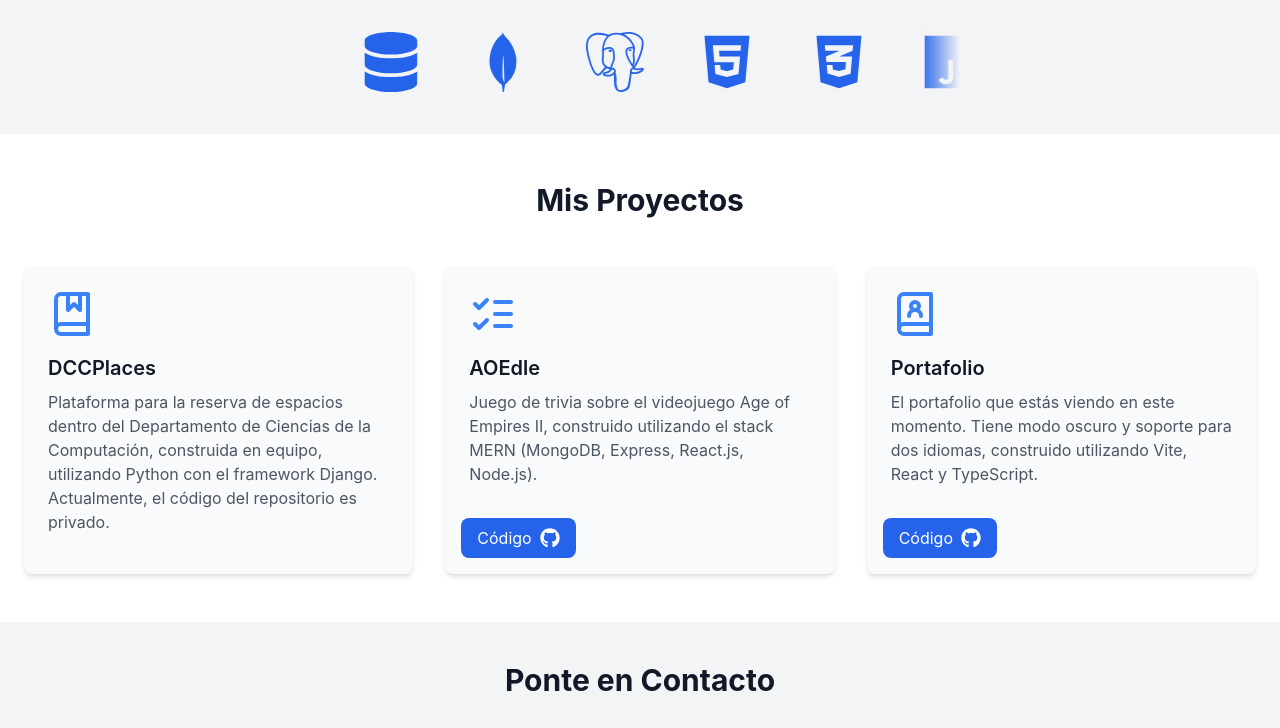
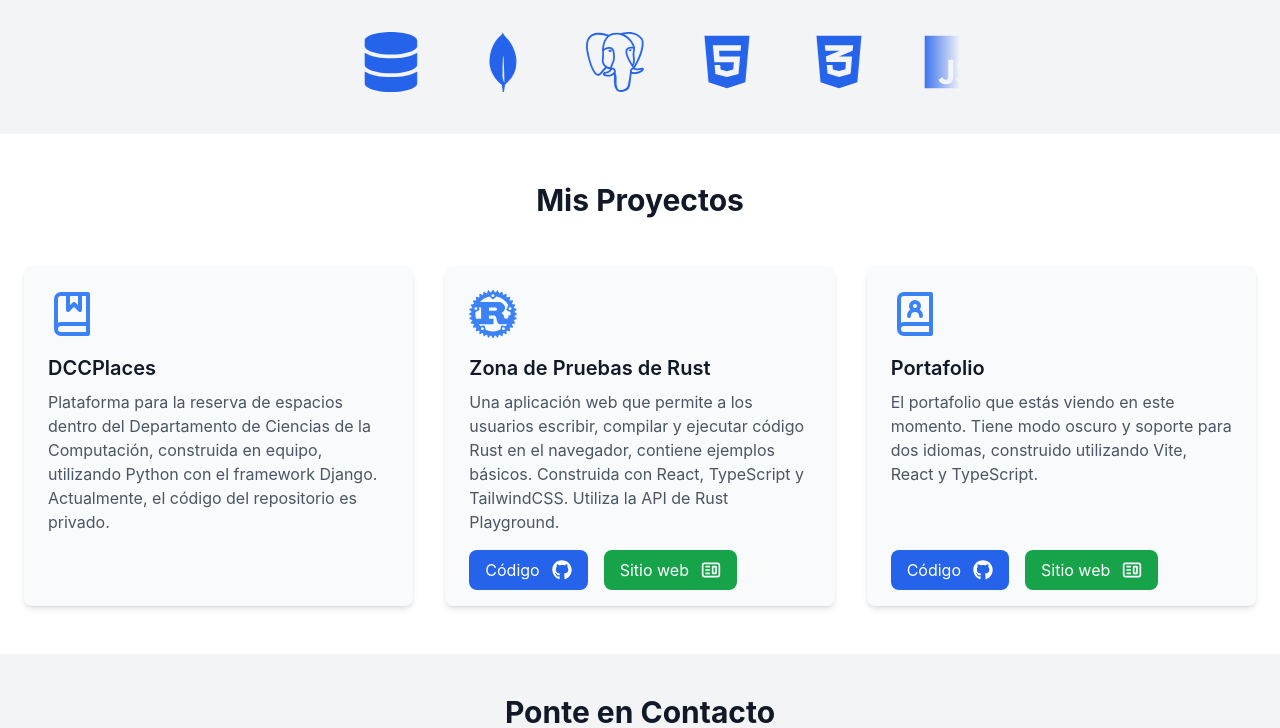
Before and after one commit to fgonzalezurriola/Portfolio-React-Vite, a React (Vite) app: page / in a window 1280 px wide. Shown: the part 846-1574 px from the top of the page. Built offline with nearby package versions, Linux system fonts and the light colour scheme.

Commit message:
Refactor Updated middle project to an actual project

```diff
--- a/src/components/Projects.tsx
+++ b/src/components/Projects.tsx
@@ -1,7 +1,8 @@
 import React from 'react';
 import { useTranslation } from 'react-i18next';
-import { BookMarked, ListChecks, BookUser } from 'lucide-react';
-import { FaGithub } from 'react-icons/fa';
+import { BookMarked, BookUser } from 'lucide-react';
+import { FaGithub, FaRust } from 'react-icons/fa';
+import { CgWebsite } from "react-icons/cg";
 
 const Projects: React.FC = () => {
   const { t } = useTranslation();
@@ -11,19 +12,22 @@ const Projects: React.FC = () => {
       icon: BookMarked,
       title: 'projects.project1.title',
       description: 'projects.project1.description',
-      githubLink: ''
+      githubLink: '',
+      deploy: ''
     },
     {
-      icon: ListChecks,
+      icon: FaRust,
       title: 'projects.project2.title',
       description: 'projects.project2.description',
-      githubLink: 'https://github.com/fgonzalezurriola/Projecto-Express'
+      githubLink: 'https://github.com/fgonzalezurriola/Zona-de-Pruebas-de-Rust',
+      deploy: 'https://zona-de-pruebas-de-rust.vercel.app/'
     },
     {
       icon: BookUser,
       title: 'projects.project3.title',
       description: 'projects.project3.description',
-      githubLink: 'https://github.com/fgonzalezurriola/Portfolio-React-Vite'
+      githubLink: 'https://github.com/fgonzalezurriola/Portfolio-React-Vite',
+      deploy: 'https://users.dcc.uchile.cl/~fragonza/'
     }
   ];
 
@@ -39,20 +43,36 @@ const Projects: React.FC = () => {
             >
               <project.icon size={48} className="text-blue-500 mb-4" />
               <h3 className="text-xl font-semibold mb-2">{t(project.title)}</h3>
-              <p className="text-gray-600 dark:text-gray-300 mb-4">{t(project.description)}</p>
+              <p className="text-gray-600 dark:text-gray-300 mb-12">{t(project.description)}</p>
 
+              <div className="flex justify-start items-end absolute bottom-4 left-4 right-4">
               {/* Gh button only if the link is defined */}
               {project.githubLink && (
                 <a
                   href={project.githubLink}
                   target="_blank"
                   rel="noopener noreferrer"
-                  className="absolute bottom-4 left-4 z-10 inline-flex items-center px-4 py-2 bg-blue-600 text-white rounded-lg hover:bg-blue-700 transition-colors duration-300"
+                  className="inline-flex mx-2 items-center px-4 py-2 bg-blue-600 text-white rounded-lg hover:bg-blue-700 transition-colors duration-300"
                 >
-                  Código
-                  <FaGithub className="ml-2" size={20} />
+                  {t('projects.code')}
+                  <FaGithub className="ml-3" size={20} />
                 </a>
               )}
+
+              {/* Deploy button only if the link is defined */}
+              {project.deploy && (
+                <a
+                  href={project.deploy}
+                  target="_blank"
+                  rel="noopener noreferrer"
+                  className="inline-flex mx-2 items-center px-4 py-2 bg-green-600 text-white rounded-lg hover:bg-green-700 transition-colors duration-300"
+                >
+                  {t('projects.deployed')}
+                  <CgWebsite className="ml-3" size={20} />
+                </a>
+              )}
+              </div>
+
             </div>
           ))}
         </div>
--- a/src/components/TechnologyCarousel.tsx
+++ b/src/components/TechnologyCarousel.tsx
@@ -17,7 +17,7 @@ const technologies = [
 ];
 
 const TechnologyCarousel: React.FC = () => {
-  const doubledTechnologies = [...technologies, ...technologies, ...technologies, ...technologies, ...technologies];
+  const doubledTechnologies = Array(12).fill(technologies).flat();
 
   return (
     <div className="relative h-20 overflow-hidden w-1/2 mx-auto mb-2">
--- a/src/locales/en.json
+++ b/src/locales/en.json
@@ -22,15 +22,18 @@
     "project1": {
       "title": "DCCPlaces",
       "description": "A platform for reserving spaces within the Department of Computer Science, developed as part of a team using Python and the Django framework. Currently, the repository is private."
+
     },
     "project2": {
-      "title": "AOEdle",
-      "description": "A trivia game based on the video game Age of Empires II, built using the MERN stack (MongoDB, Express, React.js, Node.js)."
+      "title": "Rust Playground",
+      "description": "A web application that allows users to write, compile, and run Rust code in the browser, featuring basic examples. Built with React, TypeScript, and TailwindCSS. Utilizes the Rust Playground API."
     },
     "project3": {
       "title": "Portfolio",
       "description": "The portfolio you're currently viewing, featuring dark mode and multi-language support, built with Vite, React, and TypeScript."
-    }
+    },
+    "code": "Code",
+    "deployed": "Website"
   },
   "contact": {
     "title": "Get in Touch",
--- a/src/locales/es.json
+++ b/src/locales/es.json
@@ -22,15 +22,18 @@
     "project1": {
       "title": "DCCPlaces",
       "description": "Plataforma para la reserva de espacios dentro del Departamento de Ciencias de la Computación, construida en equipo, utilizando Python con el framework Django. Actualmente, el código del repositorio es privado."
+
     },
     "project2": {
-      "title": "AOEdle",
-      "description": "Juego de trivia sobre el videojuego Age of Empires II, construido utilizando el stack MERN (MongoDB, Express, React.js, Node.js)."
+      "title": "Zona de Pruebas de Rust",
+      "description": "Una aplicación web que permite a los usuarios escribir, compilar y ejecutar código Rust en el navegador, contiene ejemplos básicos. Construida con React, TypeScript y TailwindCSS. Utiliza la API de Rust Playground."
     },
     "project3": {
       "title": "Portafolio",
       "description": "El portafolio que estás viendo en este momento. Tiene modo oscuro y soporte para dos idiomas, construido utilizando Vite, React y TypeScript."
-    }
+    },
+    "code": "Código",
+    "deployed": "Sitio web"
   },
   "contact": {
     "title": "Ponte en Contacto",
--- a/vite.config.ts
+++ b/vite.config.ts
@@ -3,6 +3,6 @@ import react from '@vitejs/plugin-react';
 
 // https://vitejs.dev/config/
 export default defineConfig({
-  base: '/~fragonza/',
+  base: './',
   plugins: [react()],
 });
```
